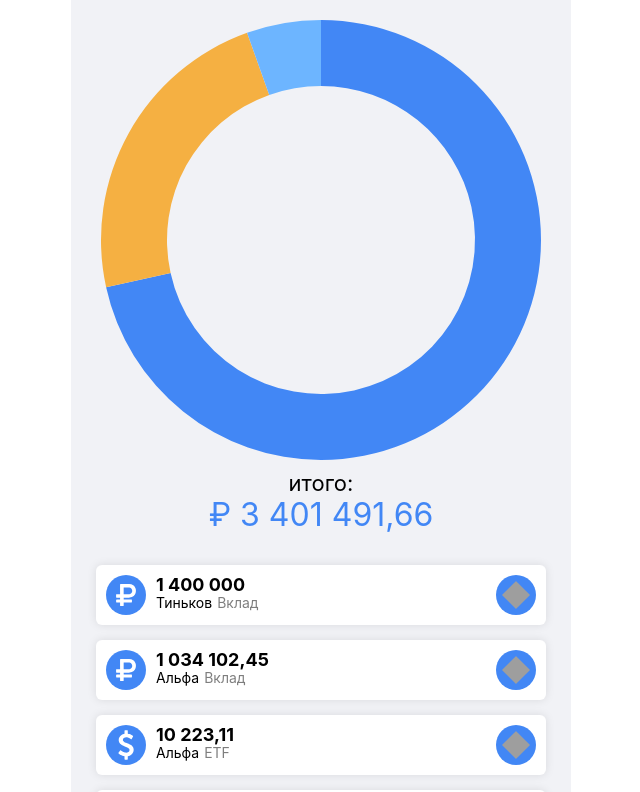
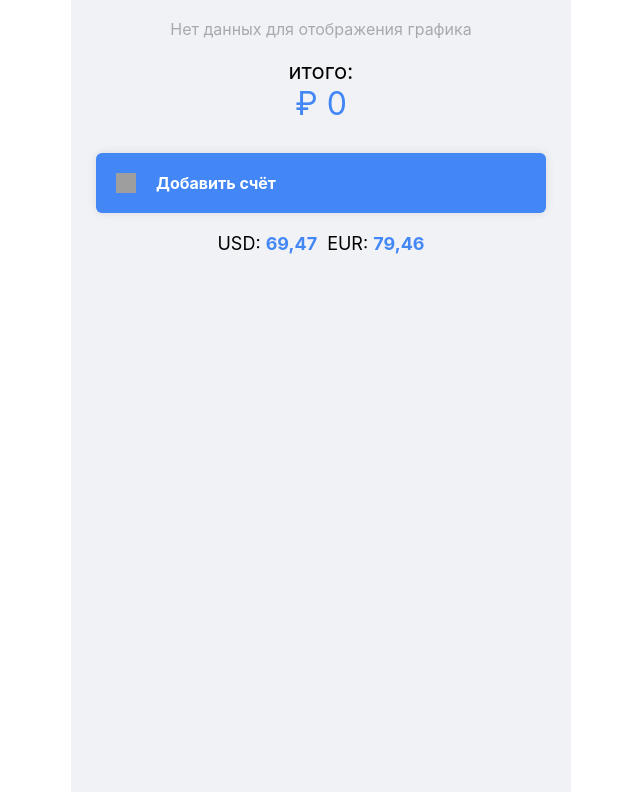
Before and after one commit to glevanov/dengi, a Vue app: page / in a window 1280 px wide. Shown: the top 792 px of the page, without its empty margins (319-959 px from the left). Built offline with nearby package versions, Linux system fonts and the light colour scheme; grey boxes are pictures that could not be loaded.

Commit message:
Test styles with no data and overflow

```diff
--- a/src/Accounts/Account.vue
+++ b/src/Accounts/Account.vue
@@ -99,18 +99,21 @@
     font-size: 18px;
     font-weight: bold;
     color: #000000;
+    word-break: break-all;
   }
 
   .account__name {
     margin: 0;
     font-size: 14px;
     margin-right: 5px;
+    word-break: break-all;
   }
 
   .account__type {
     margin: 0;
     font-size: 14px;
     opacity: 0.5;
+    word-break: break-all;
   }
 
   .account__delete {
@@ -124,5 +127,6 @@
     align-items: center;
     justify-content: center;
     transform: rotate(45deg);
+    flex-shrink: 0;
   }
 </style>
--- a/src/Accounts/NewAccountModal.vue
+++ b/src/Accounts/NewAccountModal.vue
@@ -18,17 +18,28 @@
           </li>
           <li class="fields__field">
             <label for="value">Сумма</label>
-            <input type="number" step="0.01" id="value" autocomplete="off" required
+            <input type="number"
+                   step="0.01"
+                   id="value"
+                   autocomplete="off"
+                   min="0"
+                   required
                    v-model="value">
           </li>
           <li class="fields__field">
             <label for="custodian">Место хранения</label>
-            <input type="text" id="custodian" autocomplete="off" required
+            <input type="text"
+                   id="custodian"
+                   autocomplete="off"
+                   required
                    v-model="custodian">
           </li>
           <li class="fields__field">
             <label for="type">Вид актива</label>
-            <input type="text" id="type" autocomplete="off" required
+            <input type="text"
+                   id="type"
+                   autocomplete="off"
+                   required
                    v-model="type">
           </li>
         </ul>
--- a/src/App.vue
+++ b/src/App.vue
@@ -36,6 +36,7 @@
     background-color: #f1f2f6;
     max-width: 500px;
     position: relative;
+    min-height: 100vh;
 
     font-family: -apple-system,
     BlinkMacSystemFont,
--- a/src/Stats/Chart.vue
+++ b/src/Stats/Chart.vue
@@ -1,6 +1,11 @@
 <template>
   <div class="container">
-    <canvas id="currencyChart"></canvas>
+    <canvas id="currencyChart"
+            v-show="accountsLength > 0"></canvas>
+    <div class="placeholder"
+         v-if="accountsLength === 0">
+      <p class="placeholder__text">Нет данных для отображения графика</p>
+    </div>
   </div>
 </template>
 
@@ -18,6 +23,9 @@
       },
       percentageEUR () {
         return this.$store.getters.getPercentageEUR
+      },
+      accountsLength () {
+        return this.$store.getters.getAccountLength
       }
     },
     watch: {
@@ -28,6 +36,9 @@
         this.createChart()
       },
       percentageEUR () {
+        this.createChart()
+      },
+      accountsLength () {
         this.createChart()
       }
     },
@@ -73,4 +84,11 @@
     width: 100%;
     position: relative;
   }
+
+  .placeholder__text {
+    text-align: center;
+    margin-top: 10px;
+    margin-bottom: 10px;
+    color: rgba(0, 0, 0, 0.3);
+  }
 </style>
--- a/src/Stats/Total.vue
+++ b/src/Stats/Total.vue
@@ -37,6 +37,8 @@
     font-size: 32px;
     line-height: 1.2;
     color: #4287f5;
+    word-break: break-all;
+    text-align: center;
   }
 
   .total__title {
--- a/src/store/store.js
+++ b/src/store/store.js
@@ -28,6 +28,7 @@ export default new Vuex.Store({
     getPercentageRUB: (state, getters) => getPercentage(getters.getTotalRUB, getters.getTotal),
     getPercentageUSD: (state, getters) => getPercentage(getters.getTotalUSD, getters.getTotal),
     getPercentageEUR: (state, getters) => getPercentage(getters.getTotalEUR, getters.getTotal),
+    getAccountLength: state => state.accounts.length,
   },
   state: {
     rates: {
@@ -36,6 +37,12 @@ export default new Vuex.Store({
     },
     isAccountModalVisible: false,
     accounts: [
+
+    ],
+  },
+});
+
+/*
 {
   currency: 'RUB',
     custodian: 'Тиньков',
@@ -71,7 +78,4 @@ export default new Vuex.Store({
     custodian: 'МКБ',
   type: 'Вклад',
   value: 304.37,
-      },
-    ],
-  },
-});
+},*/
```
Lines whose indentation alone changed are shown as unchanged.
